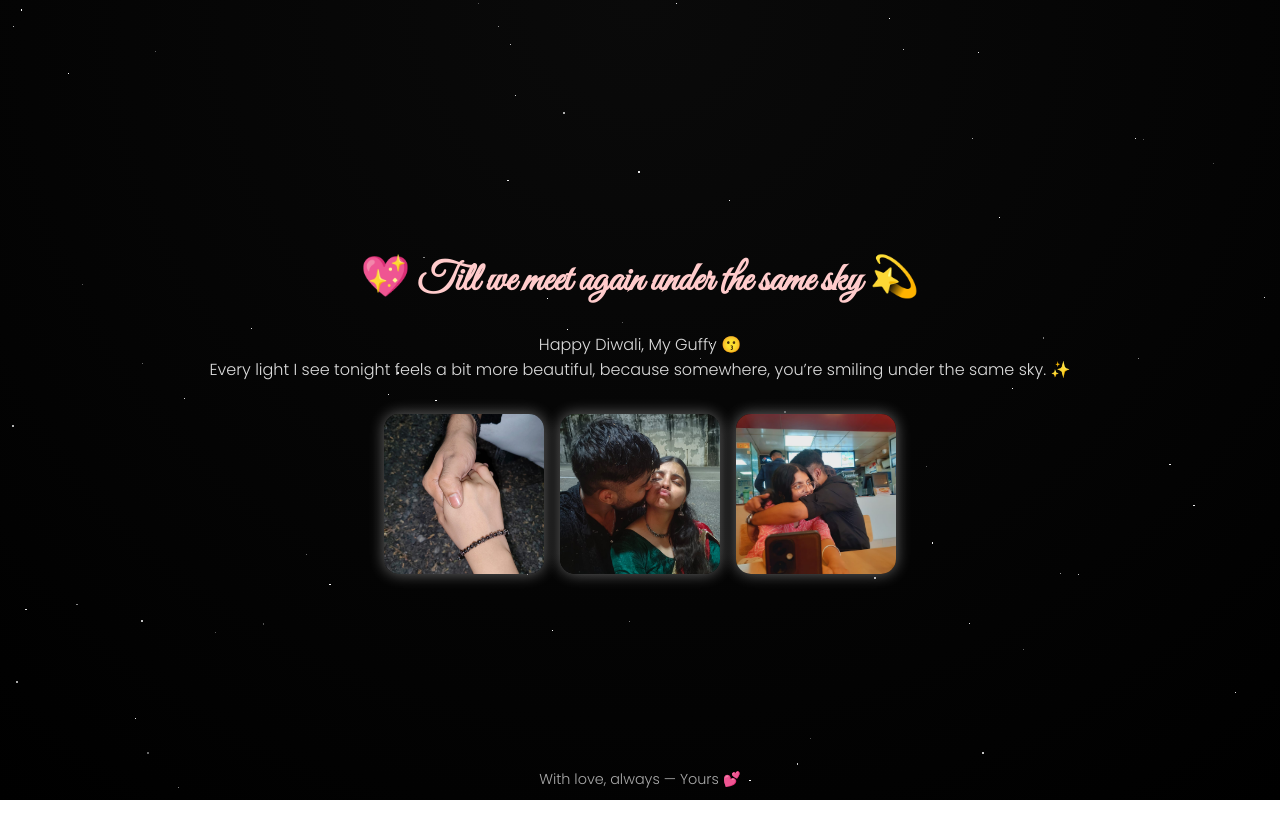
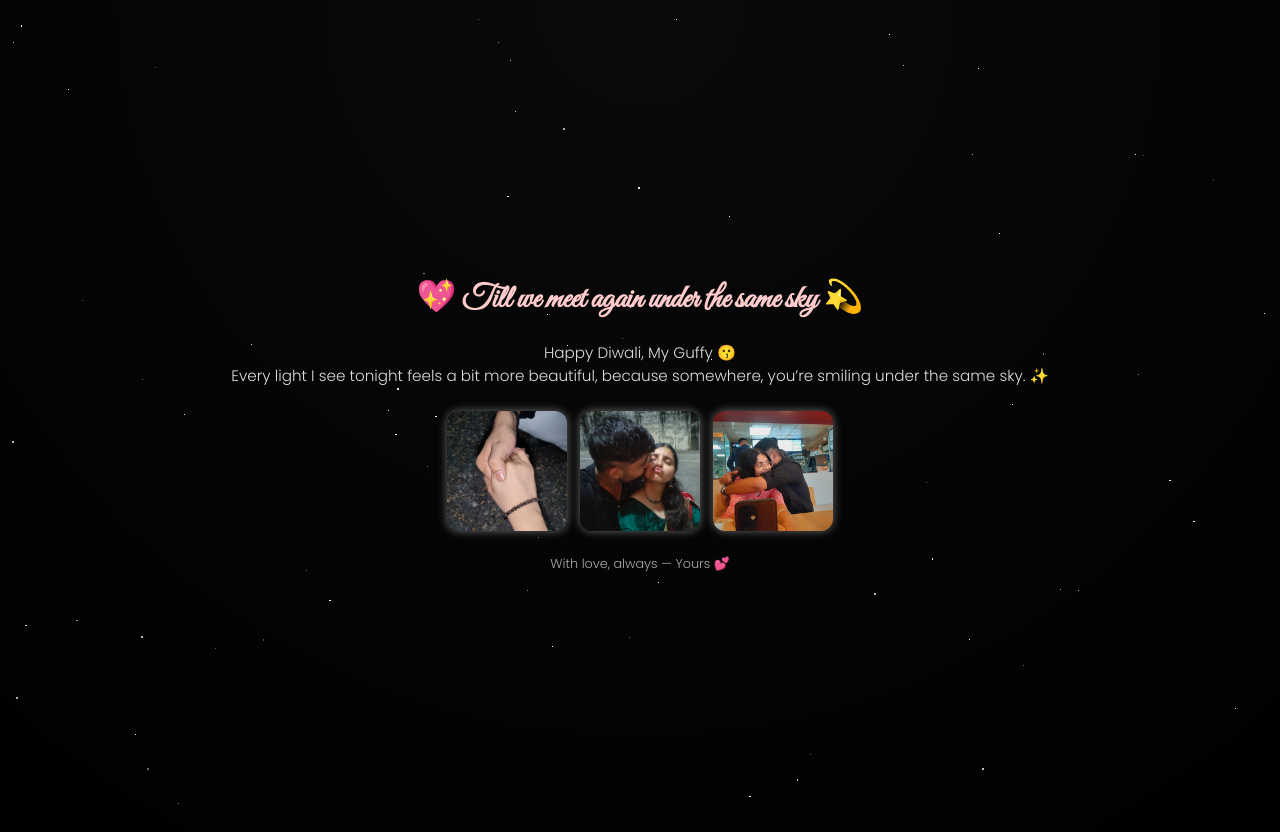
Before and after one commit to ehunt8019-glitch/Surprise, a plain HTML site: page index.html in a window 1280 px wide. Before the commit the page ends 800 px from the top, so only its background shows below. Drawn offline with Linux system fonts and the light colour scheme.

Commit message:
Add files via upload

```diff
--- a/index.html
+++ b/index.html
@@ -6,20 +6,22 @@
 <title>For My Guffy 💫</title>
 <style>
     @import url('https://fonts.googleapis.com/css2?family=Great+Vibes&family=Poppins:wght@300&display=swap');
+
     body {
         margin: 0;
-        height: 100vh;
+        min-height: 100vh;
         background: radial-gradient(circle at top, #0a0a0a, #000);
-        overflow: hidden;
+        overflow-x: hidden;
         display: flex;
         justify-content: center;
         align-items: center;
         flex-direction: column;
         color: white;
+        padding: 1rem;
     }
 
     .stars {
-        position: absolute;
+        position: fixed;
         width: 100%;
         height: 100%;
         background: transparent;
@@ -43,49 +45,50 @@
     .container {
         z-index: 2;
         text-align: center;
-        max-width: 90%;
+        max-width: 95%;
     }
 
     h1 {
         font-family: 'Great Vibes', cursive;
-        font-size: 2.5rem;
+        font-size: 2rem;
         color: #ffcbcb;
         animation: fadeIn 3s ease-in-out;
+        line-height: 1.2;
     }
 
     p {
         font-family: 'Poppins', sans-serif;
         color: #ddd;
-        font-size: 1rem;
-        margin-top: 1rem;
+        font-size: 0.95rem;
+        margin-top: 0.8rem;
         animation: fadeInText 4s ease-in-out;
     }
 
     .gallery {
-        margin-top: 2rem;
+        margin-top: 1.5rem;
         display: flex;
-        gap: 1rem;
+        gap: 0.8rem;
         justify-content: center;
         flex-wrap: wrap;
     }
 
     .gallery img {
-        width: 160px;
-        height: 160px;
+        width: 120px;
+        height: 120px;
         object-fit: cover;
-        border-radius: 15px;
-        box-shadow: 0 0 15px rgba(255, 255, 255, 0.4);
+        border-radius: 12px;
+        box-shadow: 0 0 10px rgba(255, 255, 255, 0.4);
         opacity: 0;
         transform: scale(0.8);
         animation: zoomIn 2s forwards ease-in-out;
     }
 
-    .gallery img:nth-child(1) { animation-delay: 1s; }
-    .gallery img:nth-child(2) { animation-delay: 2s; }
-    .gallery img:nth-child(3) { animation-delay: 3s; }
+    .gallery img:nth-child(1) { animation-delay: 0.5s; }
+    .gallery img:nth-child(2) { animation-delay: 1s; }
+    .gallery img:nth-child(3) { animation-delay: 1.5s; }
 
     @keyframes fadeIn {
-        from { opacity: 0; transform: translateY(30px); }
+        from { opacity: 0; transform: translateY(20px); }
         to { opacity: 1; transform: translateY(0); }
     }
 
@@ -99,33 +102,35 @@
     }
 
     footer {
-        position: absolute;
-        bottom: 10px;
-        font-size: 0.9rem;
+        font-size: 0.8rem;
         color: #aaa;
         font-family: 'Poppins', sans-serif;
+        margin-top: 1.5rem;
+    }
+
+    /* Mobile-friendly adjustments */
+    @media (max-width: 480px) {
+        h1 { font-size: 1.6rem; }
+        p { font-size: 0.9rem; }
+        .gallery img { width: 100px; height: 100px; }
     }
 </style>
 </head>
 <body>
 <div class="stars"></div>
-
 <div class="container">
     <h1>💖 Till we meet again under the same sky 💫</h1>
     <p>Happy Diwali, My Guffy 😗<br>
     Every light I see tonight feels a bit more beautiful, because somewhere, you’re smiling under the same sky. ✨</p>
-
     <div class="gallery">
         <img src="photo1.jpeg" alt="Her smile">
         <img src="photo2.jpeg" alt="Us">
         <img src="photo3.jpeg" alt="Memory">
     </div>
 </div>
-
 <footer>With love, always — Yours 💕</footer>
 
 <script>
-  // Stars effect
   const starsContainer = document.querySelector('.stars');
   for (let i = 0; i < 80; i++) {
       const star = document.createElement('span');
@@ -138,23 +143,14 @@
       starsContainer.appendChild(star);
   }
 
-  // Background music
-  const audio = new Audio("music.mpeg"); // make sure file exists in same folder
+  const audio = new Audio("music.mpeg");
   audio.volume = 0.3;
   audio.loop = true;
-
   window.addEventListener('load', () => {
-      audio.play().catch(err => {
-          console.log("Autoplay blocked, click to play music");
-      });
+      audio.play().catch(err => { console.log("Autoplay blocked, click to play music"); });
   });
-
   document.addEventListener('click', () => {
-      if (audio.paused) {
-          audio.play();
-      } else {
-          audio.pause();
-      }
+      if (audio.paused) { audio.play(); } else { audio.pause(); }
   });
 </script>
 </body>
```
